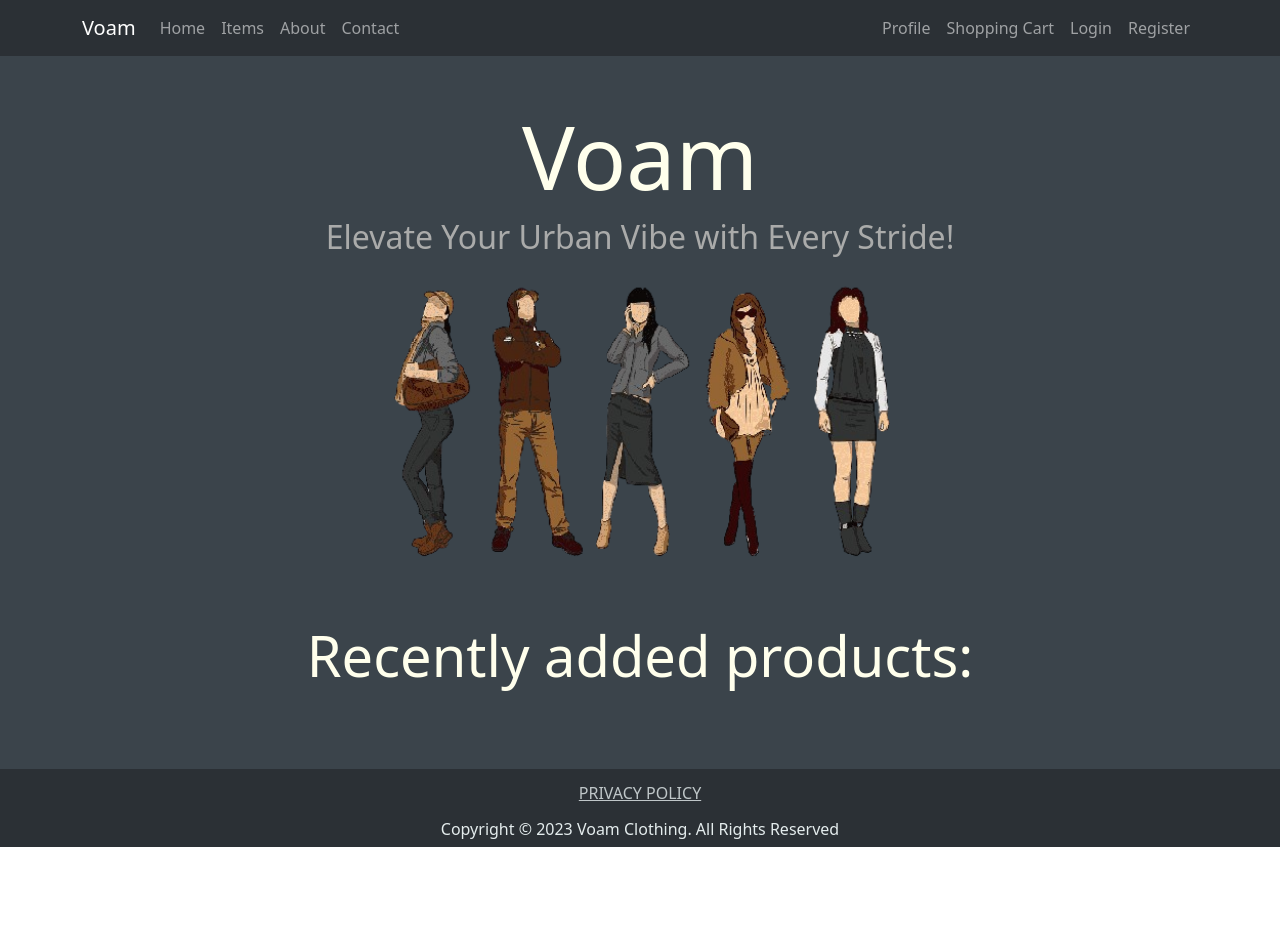
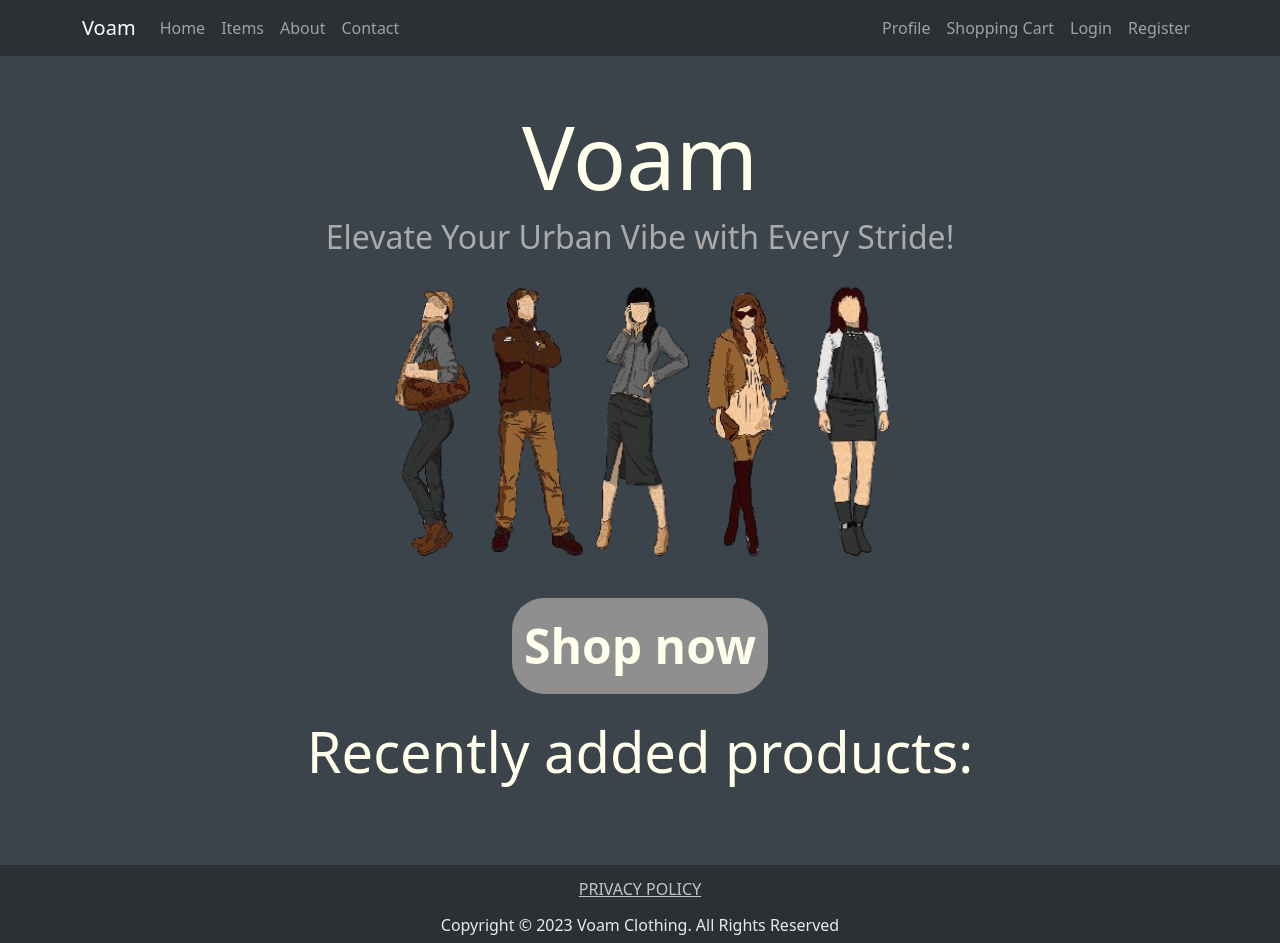
Before and after one commit to kzaraliev/Voam, a React (Vite) app in the folder voam.client/: page / in a window 1280 px wide. Before the commit the page ends 847 px from the top, so only its background shows below. Built offline with nearby package versions, Linux system fonts and the light colour scheme.

Commit message:
Add shop now button

```diff
--- a/voam.client/src/components/Home/Home.jsx
+++ b/voam.client/src/components/Home/Home.jsx
@@ -1,16 +1,24 @@
-import Image from 'react-bootstrap/Image';
+import { Link } from "react-router-dom";
+
+import Image from "react-bootstrap/Image";
+import Path from "../../utils/paths";
 
 import styles from "./Home.module.css";
 import banner from "../../assets/banner-f.png";
-import RecentlyAddedProducts from './RecentlyAddedProducts/RecentlyAddedProducts';
+import RecentlyAddedProducts from "./RecentlyAddedProducts/RecentlyAddedProducts";
 
 function Home() {
   return (
     <div className={styles.home}>
       <h1 className={styles.title}>Voam</h1>
-            <h2 className={styles.slogan}>Elevate Your Urban Vibe with Every Stride!</h2>
+      <h2 className={styles.slogan}>
+        Elevate Your Urban Vibe with Every Stride!
+      </h2>
       <Image className={styles.banner} src={banner} fluid />
-            <RecentlyAddedProducts/>
+      <Link to={Path.Items} type="button" className={styles.shopNow}>
+        Shop now
+      </Link>
+      <RecentlyAddedProducts />
     </div>
   );
 }
--- a/voam.client/src/components/Home/Home.module.css
+++ b/voam.client/src/components/Home/Home.module.css
@@ -18,6 +18,25 @@
   text-align: center;
 }
 
-.banner{
-    width: 40vw
+.banner {
+  width: 40vw;
 }
+
+.shopNow {
+  padding: 12px 4px;
+  width: 20%;
+  background-color: #8f8f8f;
+  border-radius: 32px;
+  font-size: 3rem;
+  font-weight: bold;
+  color: #ffffec;
+  text-decoration: none;
+  text-align: center;
+  -webkit-transition: .3s all;
+  transition: .3s all;
+}
+
+.shopNow:hover {
+  background-color: #2c2c2c;
+  color: #fff;
+}
```
Lines whose indentation alone changed are shown as unchanged.
